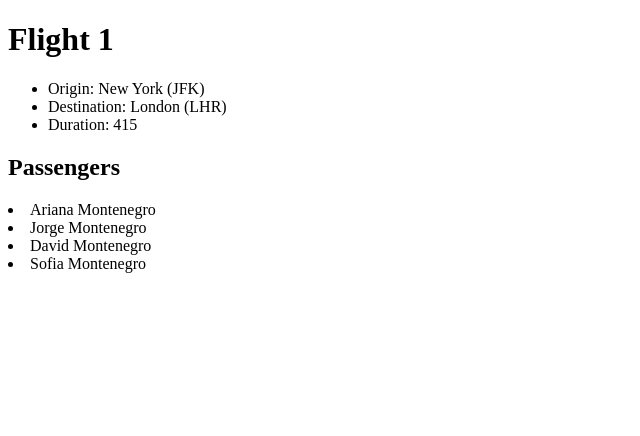
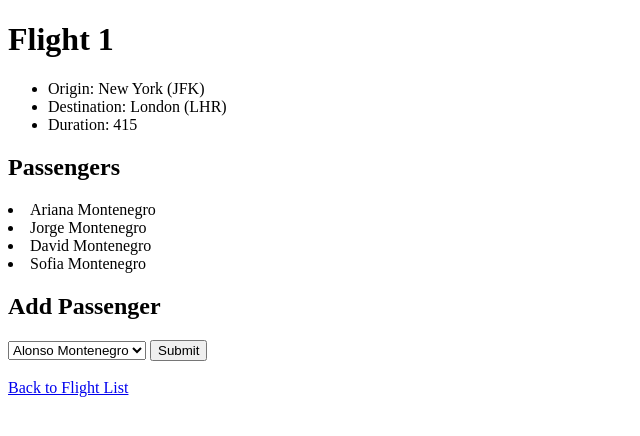
Before and after one commit to Montenegrojds/airline, a Django app: page /flights/1 in a window 1280 px wide. Shown: the top 436 px of the page, without its empty margins (0-640 px from the left). Run offline with Django 3.2, Linux system fonts and the light colour scheme; data comes from the database, SQL or seed files in the repository; both versions use the stored data as it was after the commit.

Commit message:
add passengers

```diff
--- a/flights/templates/flights/flight.html
+++ b/flights/templates/flights/flight.html
@@ -16,5 +16,22 @@
     {% empty %}
         <li> No passengers </li>
 
+
     {% endfor %}
+
+    <h2> Add Passenger </h2>
+    <form action="{% url 'book' flight.id %}" method="post">
+        {% csrf_token %}
+        <select name="passenger">
+            {% for passenger in non_passengers %}
+                <option value="{{ passenger.id }}"> {{ passenger }} </option>
+            {% endfor %}
+        </select>
+
+        <input type="submit">
+
+    </form>
+    <br>
+    <a href="{% url 'index' %}">Back to Flight List</a>
+
     {% endblock %}
--- a/flights/templates/flights/index.html
+++ b/flights/templates/flights/index.html
@@ -4,7 +4,8 @@
     <h1>Flights</h1>
     <ul>
         {% for flight in flights %}
-        <li> Flight {{ flight.id }}: {{ flight.origin }} to {{ flight.destination }}</li>
+        <a href="{% url 'flight' flight.id %}">
+        <li> Flight {{ flight.id }}: {{ flight.origin }} to {{ flight.destination }}</li> </a>
         {% endfor %}
     </ul>
 
--- a/flights/urls.py
+++ b/flights/urls.py
@@ -4,4 +4,5 @@ from . import views
 urlpatterns = [
     path("", views.index, name="index"),
     path("<int:flight_id>", views.flight, name="flight"),
+    path("<int:flight_id>/book", views.book, name="book"),
 ]
--- a/flights/views.py
+++ b/flights/views.py
@@ -1,6 +1,8 @@
 from django.shortcuts import render
+from django.http import HttpResponseRedirect
+from django.urls import reverse
 
-from .models import Flight
+from .models import Flight, Passenger
 # Create your views here.
 def index(request):
     return render(request, "flights/index.html" ,
@@ -11,5 +13,12 @@ def flight(request, flight_id):
     flight= Flight.objects.get(pk=flight_id)
     return render(request, "flights/flight.html", {
     "flight": flight,
-    "passengers": flight.passengers.all()
+    "passengers": flight.passengers.all(),
+    "non_passengers": Passenger.objects.exclude(flights=flight).all()
     })
+def book(request, flight_id):
+    if request.method == "POST":
+        flight = Flight.objects.get(pk=flight_id)
+        passenger= Passenger.objects.get(pk=int(request.POST["passenger"]))
+        passenger.flights.add(flight)
+        return HttpResponseRedirect(reverse("flight", args=(flight.id,)))
```
Also changed, not shown: db.sqlite3.
